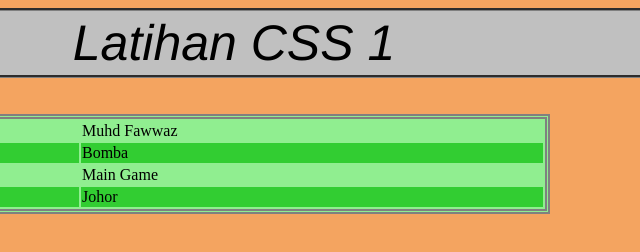
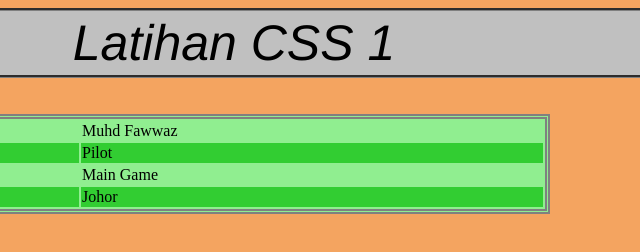
Before and after one commit to Fawwaz011/KPD1023_CSS, a plain HTML site: page directCSS.html in a window 1280 px wide. Shown: the full height of the page, 406-1046 px from the left. Drawn offline with Linux system fonts and the light colour scheme.

Commit message:
Update directCSS.html

```diff
--- a/directCSS.html
+++ b/directCSS.html
@@ -36,7 +36,9 @@
 
                 <td>Cita - cita :</td>
 
-                <td>Bomba</td>
+                <td>Pilot
+
+</td>
 
             </tr>
 
```
